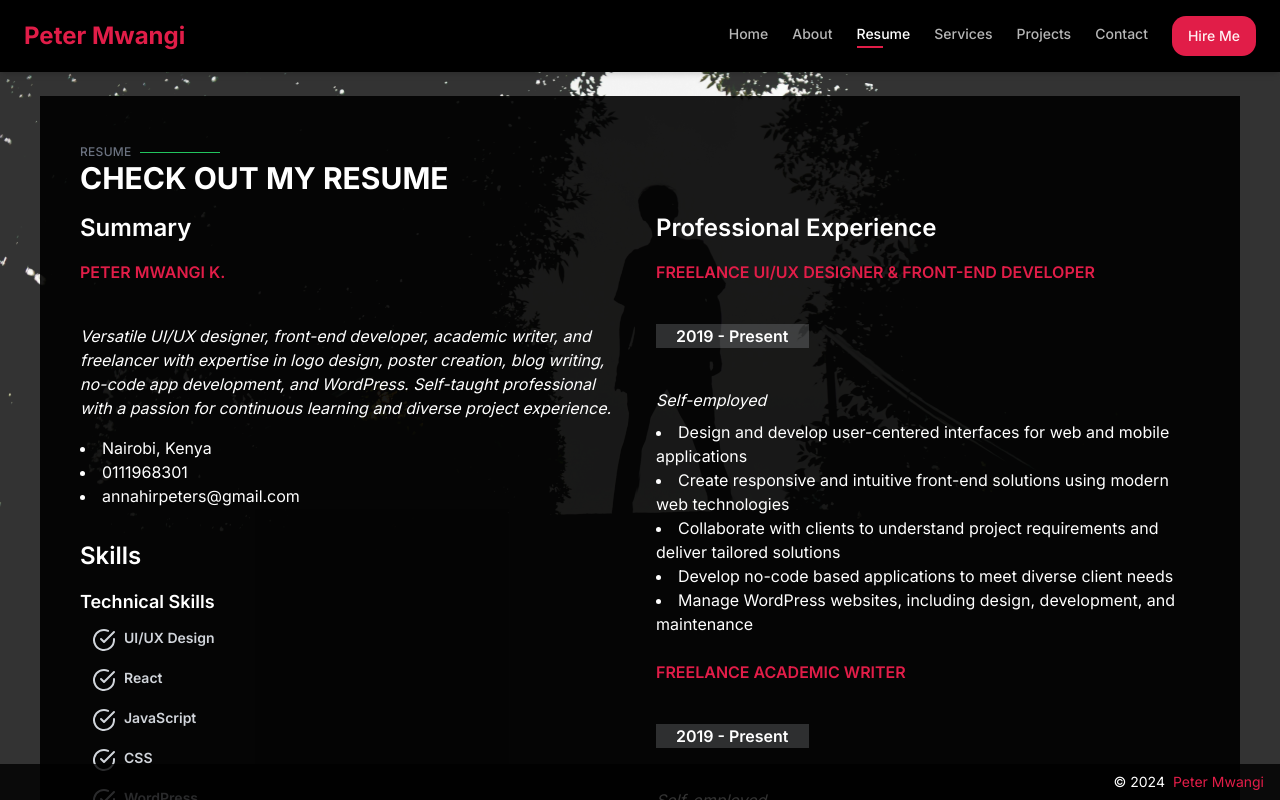
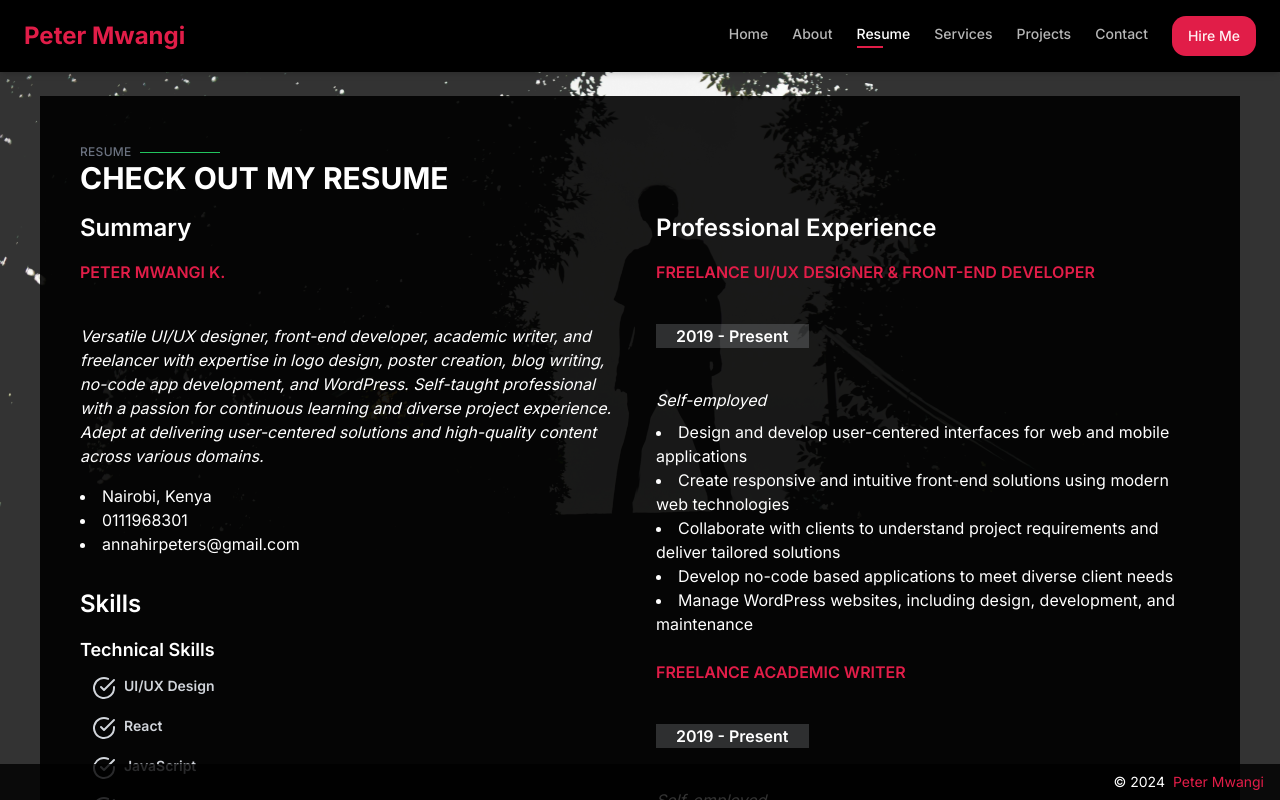
Before and after one commit to Peterkaranjamwangi/portfolio, a Next.js app: page /resume in a window 1280 px wide. Built offline with nearby package versions, Linux system fonts and the light colour scheme.

Commit message:
Resume update

```diff
--- a/app/page.tsx
+++ b/app/page.tsx
@@ -5,6 +5,7 @@ import MenuHomeBar from "@/components/MenuHomeBar";
 import { Button } from "@/components/ui/button";
 import Link from "next/link";
 import { CloudDownloadIcon } from "lucide-react";
+import DownloadButton from "@/components/DownloadButton";
 
 export default function Home() {
   return (
@@ -43,15 +44,7 @@ export default function Home() {
           <div className="mt-8">
             <SocialMedia />
           </div>
-          <Button className="transition-all max-w-fit mt-5 duration-300 hover:bg-primary-dark justify-center items-center">
-            <Link
-              href="#"
-              className="text-white flex gap-2 justify-center items-center"
-            >
-              <CloudDownloadIcon />
-              Download CV
-            </Link>
-          </Button>
+          <DownloadButton />
         </div>
       </div>
     </div>
--- /dev/null
+++ b/components/DownloadButton.tsx
@@ -0,0 +1,19 @@
+import { CloudDownloadIcon } from "lucide-react";
+import Link from "next/link";
+
+const DownloadButton: React.FC = () => {
+  return (
+    <button className="transition-all max-w-fit mt-5 duration-300 hover:bg-primary-dark justify-center items-center bg-primary text-white py-2 px-4 rounded">
+      <Link
+        href="/resume.pdf"
+        target="_blank"
+        className="text-white flex gap-2 justify-center items-center"
+      >
+        <CloudDownloadIcon />
+        Download CV
+      </Link>
+    </button>
+  );
+};
+
+export default DownloadButton;
--- a/constants/constants.ts
+++ b/constants/constants.ts
@@ -363,27 +363,37 @@ export const projects = [
     stack: ["React", "Tailwind CSS", "vite"],
   },
 ];
-
 export const resumeData = {
   summary: {
     name: "Peter Mwangi K.",
     description:
-      "Versatile UI/UX designer, front-end developer, academic writer, and freelancer with expertise in logo design, poster creation, blog writing, no-code app development, and WordPress. Self-taught professional with a passion for continuous learning and diverse project experience.",
+      "Versatile UI/UX designer, front-end developer, academic writer, and freelancer with expertise in logo design, poster creation, blog writing, no-code app development, and WordPress. Self-taught professional with a passion for continuous learning and diverse project experience. Adept at delivering user-centered solutions and high-quality content across various domains.",
     address: "Nairobi, Kenya",
     phone: "0111968301",
     email: "annahirpeters@gmail.com",
   },
   skills: {
-    technical: ["UI/UX Design", "React", "JavaScript", "CSS", "WordPress"],
-    soft: ["Communication", "Problem Solving", "Time Management"],
+    technical: [
+      "UI/UX Design",
+      "React",
+      "JavaScript",
+      "CSS",
+      "WordPress",
+      "No-code Development",
+    ],
+    soft: [
+      "Communication",
+      "Problem Solving",
+      "Time Management",
+      "Adaptability",
+      "Client Relations",
+    ],
   },
   education: [
     {
-      degree: "High School Education",
-      date: "Completed 2018",
-      institution: "(Your high school name)",
-      description:
-        "Completed high school education, laying the foundation for a self-directed career in technology and design.",
+      institution: "Technical University of Mombasa",
+      degree: "Bachelor of Arts in Sociology",
+      date: "2019 - (Incomplete)",
     },
   ],
   experience: [
@@ -433,4 +443,9 @@ export const resumeData = {
       ],
     },
   ],
+  additionalInfo: [
+    "Self-taught professional with a commitment to continuous learning and skill development",
+    "Proven ability to manage multiple projects and meet deadlines in a fast-paced environment",
+    "Strong portfolio demonstrating diverse range of successful projects across various domains",
+  ],
 };
```
Also changed, not shown: 1 other file (tests, documents, lock files or other folders).
